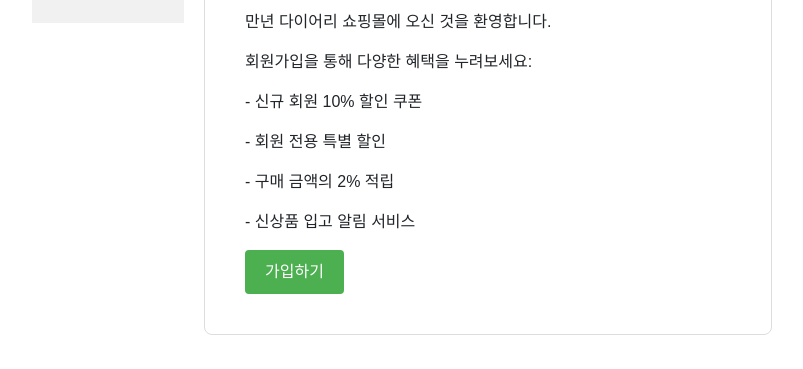
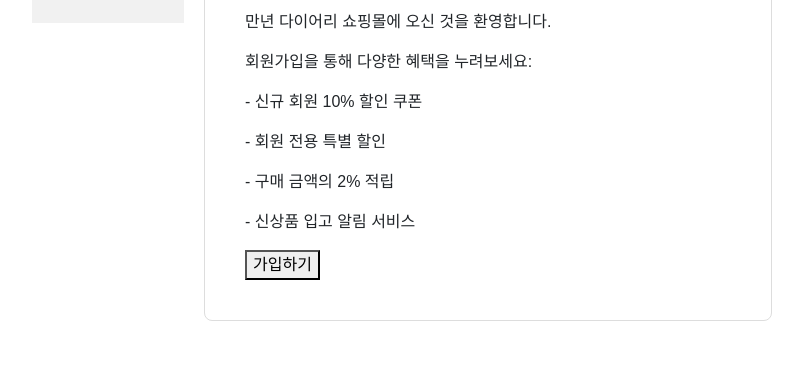
Before and after one commit to sh20063166-del/sh20063166-del.githur.oooo, a plain HTML site: page ga4_d1.html in a window 1280 px wide. Shown: the part 149-518 px from the top of the page, without its empty margins (228-1031 px from the left). Drawn offline with nearby package versions, Linux system fonts and the light colour scheme.

Commit message:
Update style.css

```diff
--- a/style.css
+++ b/style.css
@@ -55,20 +55,14 @@ article {
 .phone-group {
     display: flex;
     gap: 10px;
-
-
-    align-items: center;
 }
 .verify-btn {
     background-color: #4CAF50;
     color: white;
-    padding: 15px 40px;
+    padding: 8px 20px;
     border: none;
     border-radius: 4px;
     cursor: pointer;
-
-
-    margin-left: 10px;
 }
 .submit-btn {
     background-color: #4CAF50;
@@ -111,15 +105,3 @@ article {
 .add-to-cart:hover {
     background-color: #45a049;
 }
-.signup-btn {
-    background-color: #4CAF50;
-    color: white;
-    padding: 10px 20px;
-    border: none;
-    border-radius: 4px;
-    cursor: pointer;
-    font-size: 16px;
-}
-.signup-btn:hover {
-    background-color: #45a049;
-}
```
